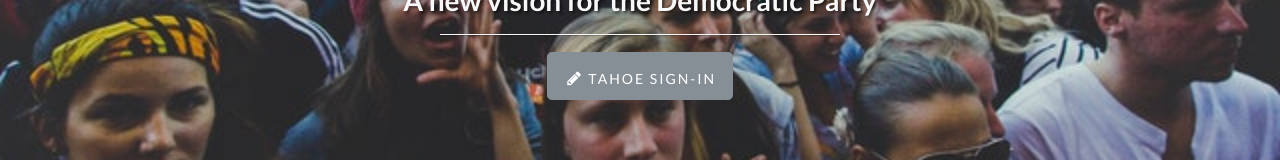
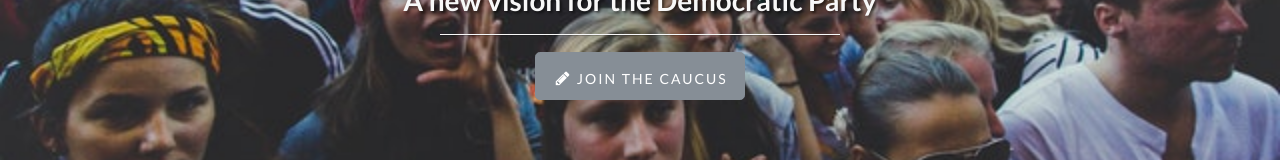
Before and after one commit to CYD-Progressives/cyd-progressives, a website: page index.html in a window 1280 px wide. Shown: the part 384-544 px from the top of the page. Drawn offline with Linux system fonts and the light colour scheme.

Commit message:
Changes registration ask on landing page

```diff
--- a/index.html
+++ b/index.html
@@ -61,7 +61,7 @@
             <li class="list-inline-item">
               <a href="https://goo.gl/forms/znW70khKPtqevR9y2" class="btn btn-secondary btn-lg">
                 <i class="fa fa-pencil fa-fw"></i>
-                <span class="network-name">Tahoe Sign-in</span>
+                <span class="network-name">Join the Caucus</span>
               </a>
             </li>
           </ul>
```
